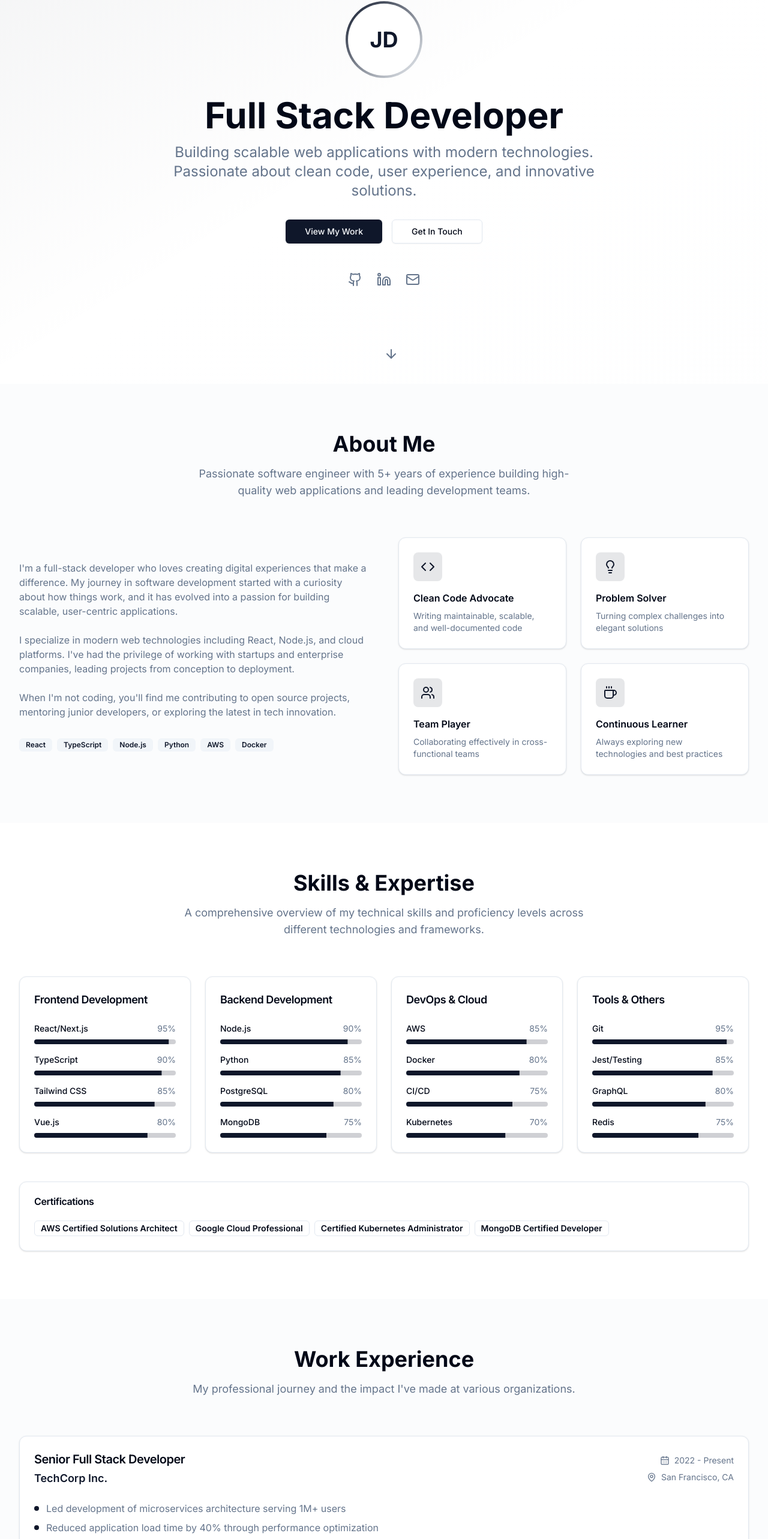
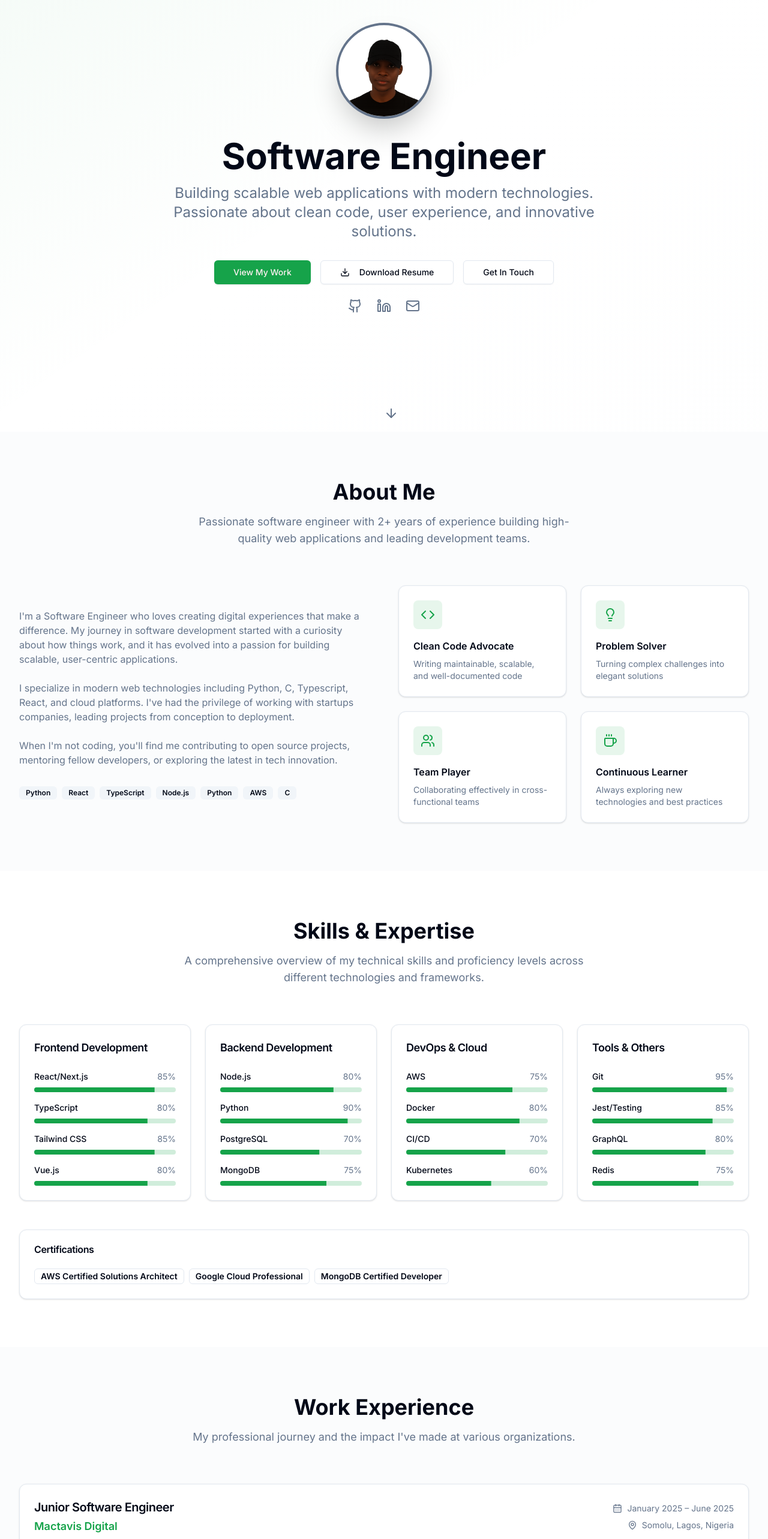
Before and after one commit to Muhadev/my-portfolio, a Next.js app: page / in a window 1280 px wide. Shown: the part 160-2726 px from the top of the page at 60% size. Built offline with nearby package versions, Linux system fonts and the light colour scheme.

Commit message:
added download resume button and image in hero section

```diff
--- a/src/app/globals.css
+++ b/src/app/globals.css
@@ -10,25 +10,20 @@
     --card-foreground: 222.2 84% 4.9%;
     --popover: 0 0% 100%;
     --popover-foreground: 222.2 84% 4.9%;
-    --primary: 222.2 47.4% 11.2%;
-    --primary-foreground: 210 40% 98%;
-    --secondary: 210 40% 96.1%;
-    --secondary-foreground: 222.2 47.4% 11.2%;
-    --muted: 210 40% 96.1%;
+    --primary: 142.1 76.2% 36.3%;
+    --primary-foreground: 355.7 100% 97.3%;
+    --secondary: 210 40% 96%;
+    --secondary-foreground: 222.2 84% 4.9%;
+    --muted: 210 40% 96%;
     --muted-foreground: 215.4 16.3% 46.9%;
-    --accent: 210 40% 96.1%;
-    --accent-foreground: 222.2 47.4% 11.2%;
+    --accent: 210 40% 96%;
+    --accent-foreground: 222.2 84% 4.9%;
     --destructive: 0 84.2% 60.2%;
     --destructive-foreground: 210 40% 98%;
     --border: 214.3 31.8% 91.4%;
     --input: 214.3 31.8% 91.4%;
-    --ring: 222.2 84% 4.9%;
+    --ring: 142.1 76.2% 36.3%;
     --radius: 0.5rem;
-    --chart-1: 12 76% 61%;
-    --chart-2: 173 58% 39%;
-    --chart-3: 197 37% 24%;
-    --chart-4: 43 74% 66%;
-    --chart-5: 27 87% 67%;
   }
 
   .dark {
@@ -38,8 +33,8 @@
     --card-foreground: 210 40% 98%;
     --popover: 222.2 84% 4.9%;
     --popover-foreground: 210 40% 98%;
-    --primary: 210 40% 98%;
-    --primary-foreground: 222.2 47.4% 11.2%;
+    --primary: 142.1 70.6% 45.3%;
+    --primary-foreground: 144.9 80.4% 10%;
     --secondary: 217.2 32.6% 17.5%;
     --secondary-foreground: 210 40% 98%;
     --muted: 217.2 32.6% 17.5%;
@@ -50,12 +45,7 @@
     --destructive-foreground: 210 40% 98%;
     --border: 217.2 32.6% 17.5%;
     --input: 217.2 32.6% 17.5%;
-    --ring: 212.7 26.8% 83.9%;
-    --chart-1: 220 70% 50%;
-    --chart-2: 160 60% 45%;
-    --chart-3: 30 80% 55%;
-    --chart-4: 280 65% 60%;
-    --chart-5: 340 75% 55%;
+    --ring: 142.4 71.8% 29.2%;
   }
 }
 
@@ -71,3 +61,20 @@
 html {
   scroll-behavior: smooth;
 }
+
+/* Custom scrollbar */
+::-webkit-scrollbar {
+  width: 8px;
+}
+
+::-webkit-scrollbar-track {
+  @apply bg-muted;
+}
+
+::-webkit-scrollbar-thumb {
+  @apply bg-muted-foreground/30 rounded-full;
+}
+
+::-webkit-scrollbar-thumb:hover {
+  @apply bg-muted-foreground/50;
+}
--- a/src/app/layout.tsx
+++ b/src/app/layout.tsx
@@ -7,13 +7,13 @@ import { ThemeProvider } from "@/components/theme-provider"
 const inter = Inter({ subsets: ["latin"] })
 
 export const metadata: Metadata = {
-  title: "John Doe - Full Stack Developer",
+  title: "Fayemi Muhammed - Software Engineer",
   description:
-    "Professional portfolio of John Doe, a full stack developer specializing in React, Node.js, and modern web technologies.",
-  keywords: "full stack developer, react, node.js, typescript, web development, portfolio",
-  authors: [{ name: "John Doe" }],
+    "Professional portfolio of Fayemi Muhammed, a Software Engineer specializing in Python, Django/Flask, React and modern web technologies.",
+  keywords: "Software Engineer, Python, Django/Flask, react, node.js, typescript, web development, portfolio",
+  authors: [{ name: "Fayemi Muhammed" }],
   openGraph: {
-    title: "John Doe - Full Stack Developer",
+    title: "Fayemi Muhammed - Software Engineer",
     description: "Professional portfolio showcasing modern web development projects and expertise",
     type: "website",
   },
--- a/src/components/layout/footer.tsx
+++ b/src/components/layout/footer.tsx
@@ -8,7 +8,7 @@ export function Footer() {
   const socialLinks = [
     {
       icon: Github,
-      href: "https://github.com",
+      href: "https://github.com/Muhadev",
       label: "GitHub",
     },
     {
@@ -18,7 +18,7 @@ export function Footer() {
     },
     {
       icon: Twitter,
-      href: "https://twitter.com",
+      href: "https://twitter.com/Muha_dev",
       label: "Twitter",
     },
     {
@@ -33,9 +33,9 @@ export function Footer() {
       <div className="container mx-auto px-4 sm:px-6 lg:px-8 py-12">
         <div className="flex flex-col md:flex-row justify-between items-center">
           <div className="mb-6 md:mb-0">
-            <h3 className="text-xl font-bold text-foreground mb-2">John Doe</h3>
+            <h3 className="text-xl font-bold text-foreground mb-2">Fayemi Muhammed</h3>
             <p className="text-muted-foreground">
-              Full Stack Developer • Building the future, one line of code at a time
+              Software Engineer • Building the future, one line of code at a time
             </p>
           </div>
 
@@ -57,7 +57,7 @@ export function Footer() {
 
         <div className="mt-8 pt-8 border-t border-border text-center">
           <p className="text-muted-foreground text-sm">
-            © {currentYear} John Doe. All rights reserved. Built with Next.js and Tailwind CSS.
+            © {currentYear} Fayemi Muhammed. All rights reserved.
           </p>
         </div>
       </div>
--- a/src/components/sections/about.tsx
+++ b/src/components/sections/about.tsx
@@ -34,7 +34,7 @@ export function About() {
         <div className="text-center mb-16">
           <h2 className="text-3xl sm:text-4xl font-bold text-foreground mb-4">About Me</h2>
           <p className="text-lg text-muted-foreground max-w-2xl mx-auto">
-            Passionate software engineer with 5+ years of experience building high-quality web applications and leading
+            Passionate software engineer with 2+ years of experience building high-quality web applications and leading
             development teams.
           </p>
         </div>
@@ -43,30 +43,32 @@ export function About() {
           <div>
             <div className="prose prose-lg max-w-none">
               <p className="text-muted-foreground mb-6">
-                I'm a full-stack developer who loves creating digital experiences that make a difference. My journey in
+                I'm a Software Engineer who loves creating digital experiences that make a difference. My journey in
                 software development started with a curiosity about how things work, and it has evolved into a passion
                 for building scalable, user-centric applications.
               </p>
 
               <p className="text-muted-foreground mb-6">
-                I specialize in modern web technologies including React, Node.js, and cloud platforms. I've had the
-                privilege of working with startups and enterprise companies, leading projects from conception to
+                I specialize in modern web technologies including Python, C, Typescript, React, and cloud platforms. I've had the
+                privilege of working with startups companies, leading projects from conception to
                 deployment.
               </p>
 
               <p className="text-muted-foreground mb-8">
-                When I'm not coding, you'll find me contributing to open source projects, mentoring junior developers,
+                When I'm not coding, you'll find me contributing to open source projects, mentoring fellow developers,
                 or exploring the latest in tech innovation.
               </p>
             </div>
 
             <div className="flex flex-wrap gap-2">
+              <Badge variant="secondary">Python</Badge>
               <Badge variant="secondary">React</Badge>
               <Badge variant="secondary">TypeScript</Badge>
               <Badge variant="secondary">Node.js</Badge>
               <Badge variant="secondary">Python</Badge>
               <Badge variant="secondary">AWS</Badge>
-              <Badge variant="secondary">Docker</Badge>
+              <Badge variant="secondary">C</Badge>
+              {/* <Badge variant="secondary">C</Badge> */}
             </div>
           </div>
 
--- a/src/components/sections/contact.tsx
+++ b/src/components/sections/contact.tsx
@@ -36,19 +36,19 @@ export function Contact() {
     {
       icon: Mail,
       title: "Email",
-      value: "john.doe@example.com",
-      href: "mailto:john.doe@example.com",
+      value: "muhammedfayemi@gmail.com",
+      href: "muhammedfayemi@gmail.com",
     },
-    {
-      icon: Phone,
-      title: "Phone",
-      value: "+1 (555) 123-4567",
-      href: "tel:+15551234567",
-    },
+    // {
+    //   icon: Phone,
+    //   title: "Phone",
+    //   value: "+1 (555) 123-4567",
+    //   href: "tel:+15551234567",
+    // },
     {
       icon: MapPin,
       title: "Location",
-      value: "San Francisco, CA",
+      value: "Everywhere",
       href: "#",
     },
   ]
@@ -68,7 +68,7 @@ export function Contact() {
           <div>
             <h3 className="text-2xl font-bold text-foreground mb-8">Let's Connect</h3>
             <p className="text-muted-foreground mb-8 leading-relaxed">
-              Whether you're looking to hire a developer, collaborate on a project, or just want to say hello, I'd love
+              Whether you're looking to hire a Software Engineerr, collaborate on a project, or just want to say hello, I'd love
               to hear from you. I typically respond within 24 hours.
             </p>
 
--- a/src/components/sections/experience.tsx
+++ b/src/components/sections/experience.tsx
@@ -7,43 +7,41 @@ import { CalendarDays, MapPin } from "lucide-react"
 export function Experience() {
  const experiences = [
   {
-      title: "Senior Full Stack Developer",
-      company: "TechCorp Inc.",
-      location: "San Francisco, CA",
-      period: "2022 - Present",
+    title: "Junior Software Engineer",
+    company: "Mactavis Digital",
+    location: "Somolu, Lagos, Nigeria",
+    period: "January 2025 – June 2025",
     description: [
-        "Led development of microservices architecture serving 1M+ users",
-        "Reduced application load time by 40% through performance optimization",
-        "Mentored 5 junior developers and established code review processes",
-        "Implemented CI/CD pipelines reducing deployment time by 60%",
+      "Developed and maintained a full-stack pizza ordering platform with integrated payment APIs.",
+      "Improved user experience through iterative UI design aligned with client requirements.",
+      "Built and extended RESTful APIs for an internal admin panel used by staff for order and user management.",
+      "Worked in an agile environment: performed code reviews, tested APIs, and collaborated with cross-functional teams.",
     ],
-      technologies: ["React", "Node.js", "AWS", "Docker", "PostgreSQL"],
+    technologies: ["Python", "Django", "Flask", "React", "TypeScript"],
   },
   {
-      title: "Full Stack Developer",
-      company: "StartupXYZ",
-      location: "Austin, TX",
-      period: "2020 - 2022",
+    title: "Intern Software Engineer",
+    company: "ALX Africa",
+    location: "Remote / Africa-wide",
+    period: "September 2024 – December 2024",
     description: [
-        "Built and maintained 3 customer-facing web applications",
-        "Collaborated with design team to implement responsive UI components",
-        "Integrated third-party APIs and payment processing systems",
-        "Participated in agile development processes and sprint planning",
+      "Contributed features to an educational web platform including lesson modules and student progress tracking.",
+      "Focused on usability, performance optimization, and clean code practices.",
+      "Collaborated with mentors and developers in an agile, peer-review driven environment.",
     ],
-      technologies: ["Vue.js", "Python", "MongoDB", "Redis", "Stripe API"],
+    technologies: ["Python", "Flask", "React", "TypeScript", "MySQL", "Redis"],
   },
   {
-      title: "Frontend Developer",
-      company: "Digital Agency Pro",
-      location: "Remote",
-      period: "2019 - 2020",
+    title: "Software Engineer & Mentor",
+    company: "Africa Agility",
+    location: "Lagos, Nigeria",
+    period: "July 2024 – February 2025",
     description: [
-        "Developed responsive websites for 20+ clients across various industries",
-        "Optimized websites for SEO and accessibility standards",
-        "Collaborated with designers to translate mockups into functional interfaces",
-        "Maintained and updated existing client websites",
+      "Designed and taught web development modules during a Girls-in-Tech Bootcamp.",
+      "Mentored students through project planning, coding, testing, and deployment.",
+      "Helped over 20 young women build real-world applications and gain industry-ready skills.",
     ],
-      technologies: ["JavaScript", "HTML/CSS", "WordPress", "jQuery", "SASS"],
+    technologies: ["React", "Node.js", "TypeScript", "MySQL", "Redis"],
   },
 ]
 
--- a/src/components/sections/hero.tsx
+++ b/src/components/sections/hero.tsx
@@ -3,9 +3,12 @@
 import { Button } from "@/components/ui/button"
 import { ArrowDown, Github, Linkedin, Mail } from "lucide-react"
 import { useEffect, useState } from "react"
+import { ResumeDownload } from "@/components/ui/resume-download"
+import Image from "next/image"
 
 export function Hero() {
   const [isVisible, setIsVisible] = useState(false)
+  const [imageError, setImageError] = useState(false)
 
   useEffect(() => {
     setIsVisible(true)
@@ -17,7 +20,7 @@ export function Hero() {
   }
 
   return (
-    <section className="min-h-screen flex items-center justify-center relative overflow-hidden">
+    <section className="min-h-[110vh] flex items-center justify-center relative overflow-hidden">
       <div className="absolute inset-0 bg-gradient-to-br from-primary/5 via-transparent to-secondary/5" />
 
       <div className="container mx-auto px-4 sm:px-6 lg:px-8 relative z-10">
@@ -27,13 +30,38 @@ export function Hero() {
           }`}
         >
           <div className="mb-8">
-            <div className="w-32 h-32 mx-auto mb-8 rounded-full bg-gradient-to-br from-primary to-secondary p-1">
-              <div className="w-full h-full rounded-full bg-background flex items-center justify-center">
-                <span className="text-4xl font-bold text-primary">JD</span>
+            {/* Professional Avatar Options */}
+            <div className="w-40 h-40 mx-auto mb-8 relative">
+            {!imageError ? (
+              // Headshot in white circle frame
+              <div className="w-full h-full rounded-full bg-white overflow-hidden border-4 border-muted-foreground shadow-2xl flex items-center justify-center">
+
+                <Image
+                  src="/images/muhadev.png"
+                  alt="Fayemi Muhammed - Software Engineer"
+                  width={160}
+                  height={160}
+                  className="object-cover object-top w-full h-full"
+                  priority
+                  onError={() => setImageError(true)}
+                />
               </div>
-            </div>
-
-            <h1 className="text-4xl sm:text-5xl lg:text-6xl font-bold text-foreground mb-4">Full Stack Developer</h1>
+            ) : (
+              // Fallback avatar
+              <div className="w-full h-full rounded-full bg-gradient-to-br from-primary via-primary/80 to-secondary relative overflow-hidden border-4 border-primary/20 shadow-2xl">
+                <div className="absolute inset-0 bg-gradient-to-t from-black/20 to-transparent" />
+                <div className="w-full h-full flex items-center justify-center">
+                  <div className="text-center">
+                    <div className="w-16 h-16 mx-auto mb-2 rounded-full bg-white/20 flex items-center justify-center">
+                      <span className="text-2xl">👨‍💻</span>
+                    </div>
+                    <span className="text-white font-semibold text-sm">Developer</span>
+                  </div>
+                </div>
+              </div>
+            )}
+          </div>
+            <h1 className="text-4xl sm:text-5xl lg:text-6xl font-bold text-foreground mb-4">Software Engineer</h1>
 
             <p className="text-xl sm:text-2xl text-muted-foreground mb-8 max-w-3xl mx-auto">
               Building scalable web applications with modern technologies. Passionate about clean code, user experience,
@@ -41,7 +69,7 @@ export function Hero() {
             </p>
           </div>
 
-          <div className="flex flex-col sm:flex-row items-center justify-center gap-4 mb-12">
+          <div className="flex flex-col sm:flex-row items-center justify-center gap-4 mb-6">
             <Button
               size="lg"
               onClick={() => scrollToSection("#projects")}
@@ -49,6 +77,11 @@ export function Hero() {
             >
               View My Work
             </Button>
+            <ResumeDownload
+              variant="outline"
+              size="lg"
+              className="bg-background text-foreground border-border hover:bg-accent px-8 py-3"
+            />
             <Button
               variant="outline"
               size="lg"
@@ -59,7 +92,7 @@ export function Hero() {
             </Button>
           </div>
 
-          <div className="flex items-center justify-center space-x-6">
+          <div className="flex items-center justify-center mt-4 space-x-6">
             <a
               href="https://github.com"
               target="_blank"
@@ -91,7 +124,7 @@ export function Hero() {
 
       <button
         onClick={() => scrollToSection("#about")}
-        className="absolute bottom-8 left-1/2 transform -translate-x-1/2 text-muted-foreground hover:text-foreground transition-colors duration-200 animate-bounce"
+        className="absolute bottom-4 left-1/2 transform -translate-x-1/2 text-muted-foreground hover:text-foreground transition-colors duration-200 animate-bounce"
       >
         <ArrowDown className="w-6 h-6" />
       </button>
--- a/src/components/sections/projects.tsx
+++ b/src/components/sections/projects.tsx
@@ -8,27 +8,27 @@ import Image from "next/image"
 
 export function Projects() {
   const projects = [
-    {
-      title: "E-Commerce Platform",
+      {
+      title: "TechMeet.io – Tech Event Management Platform",
       description:
-        "A full-stack e-commerce solution with real-time inventory management, payment processing, and admin dashboard. Built for scalability with microservices architecture.",
-      image: "/placeholder.svg?height=300&width=500",
-      technologies: ["React", "Node.js", "PostgreSQL", "Redis", "Stripe"],
-      liveUrl: "https://example.com",
-      githubUrl: "https://github.com",
+        "A full-stack platform for managing tech events, featuring event creation, ticket generation with QR codes, role-based access control, and real-time payment processing. Implemented Google/GitHub OAuth, email confirmations, and admin dashboards.",
+      image: "/placeholder.svg?height=300&width=500", // Replace with your actual image path
+      technologies: ["React", "Django", "MySQL", "Tailwind CSS", "JWT", "Paystack", "SendGrid"],
+      liveUrl: "https://techmeet.io", // Update with actual URL if live
+      githubUrl: "https://github.com/yourusername/techmeet", // Replace with actual repo link
       featured: true,
-      metrics: ["10K+ users", "99.9% uptime", "40% faster checkout"],
+      metrics: ["QR-based tickets", "Multi-role access", "OAuth + Paystack Integration"],
     },
     {
-      title: "Task Management App",
+      title: "PayForMe – Online Crowdfunding App",
       description:
-        "A collaborative project management tool with real-time updates, team collaboration features, and advanced analytics dashboard.",
-      image: "/placeholder.svg?height=300&width=500",
-      technologies: ["Vue.js", "Express", "MongoDB", "Socket.io"],
-      liveUrl: "https://example.com",
-      githubUrl: "https://github.com",
+        "A donation-based crowdfunding application where users can create campaigns, track contributions, and securely collect funds. Features campaign dashboards, Stripe payment integration, and social sharing to boost reach.",
+      image: "/placeholder.svg?height=300&width=500", // Replace with actual image path
+      technologies: ["Flask", "React", "MySQL", "Stripe", "Redis"],
+      liveUrl: "https://payforme.io", // Update with actual URL if available
+      githubUrl: "https://github.com/yourusername/payforme", // Replace with actual repo link
       featured: true,
-      metrics: ["5K+ teams", "Real-time sync", "Mobile responsive"],
+      metrics: ["Real-time donation tracking", "Secure Stripe payments", "Campaign analytics"],
     },
     {
       title: "Weather Analytics Dashboard",
--- a/src/components/sections/skills.tsx
+++ b/src/components/sections/skills.tsx
@@ -9,8 +9,8 @@ export function Skills() {
     {
       title: "Frontend Development",
       skills: [
-        { name: "React/Next.js", level: 95 },
-        { name: "TypeScript", level: 90 },
+        { name: "React/Next.js", level: 85 },
+        { name: "TypeScript", level: 80 },
         { name: "Tailwind CSS", level: 85 },
         { name: "Vue.js", level: 80 },
       ],
@@ -18,19 +18,19 @@ export function Skills() {
     {
       title: "Backend Development",
       skills: [
-        { name: "Node.js", level: 90 },
-        { name: "Python", level: 85 },
-        { name: "PostgreSQL", level: 80 },
+        { name: "Node.js", level: 80 },
+        { name: "Python", level: 90 },
+        { name: "PostgreSQL", level: 70 },
         { name: "MongoDB", level: 75 },
       ],
     },
     {
       title: "DevOps & Cloud",
       skills: [
-        { name: "AWS", level: 85 },
+        { name: "AWS", level: 75 },
         { name: "Docker", level: 80 },
-        { name: "CI/CD", level: 75 },
-        { name: "Kubernetes", level: 70 },
+        { name: "CI/CD", level: 70 },
+        { name: "Kubernetes", level: 60 },
       ],
     },
     {
@@ -47,7 +47,6 @@ export function Skills() {
   const certifications = [
     "AWS Certified Solutions Architect",
     "Google Cloud Professional",
-    "Certified Kubernetes Administrator",
     "MongoDB Certified Developer",
   ]
 
--- /dev/null
+++ b/src/components/ui/resume-download.tsx
@@ -0,0 +1,56 @@
+"use client"
+
+import { Button } from "@/components/ui/button"
+import { Download, FileText } from "lucide-react"
+import { useState } from "react"
+
+interface ResumeDownloadProps {
+  variant?: "default" | "outline" | "ghost"
+  size?: "default" | "sm" | "lg"
+  className?: string
+  showIcon?: boolean
+}
+
+export function ResumeDownload({
+  variant = "default",
+  size = "default",
+  className = "",
+  showIcon = true,
+}: ResumeDownloadProps) {
+  const [isDownloading, setIsDownloading] = useState(false)
+
+  const handleDownload = async () => {
+    setIsDownloading(true)
+
+    try {
+      // Replace this URL with your actual resume file path
+      // You should place your resume.pdf in the public folder
+      const resumeUrl = "/resume.pdf"
+
+      // Create a temporary link element
+      const link = document.createElement("a")
+      link.href = resumeUrl
+      link.download = "John_Doe_Resume.pdf" // Replace with your actual name
+      document.body.appendChild(link)
+      link.click()
+      document.body.removeChild(link)
+
+      // Optional: Track download analytics
+      // gtag('event', 'resume_download', { event_category: 'engagement' })
+    } catch (error) {
+      console.error("Error downloading resume:", error)
+      // You could show a toast notification here
+      alert("Sorry, there was an error downloading the resume. Please try again.")
+    } finally {
+      setIsDownloading(false)
+    }
+  }
+
+  return (
+    <Button variant={variant} size={size} onClick={handleDownload} disabled={isDownloading} className={className}>
+      {showIcon &&
+        (isDownloading ? <FileText className="w-4 h-4 mr-2 animate-pulse" /> : <Download className="w-4 h-4 mr-2" />)}
+      {isDownloading ? "Downloading..." : "Download Resume"}
+    </Button>
+  )
+}
```
Also changed, not shown: src/components/layout/header.tsx (+12 -2 lines), public/images/muhadev.png (added). Lines whose indentation alone changed are shown as unchanged.
